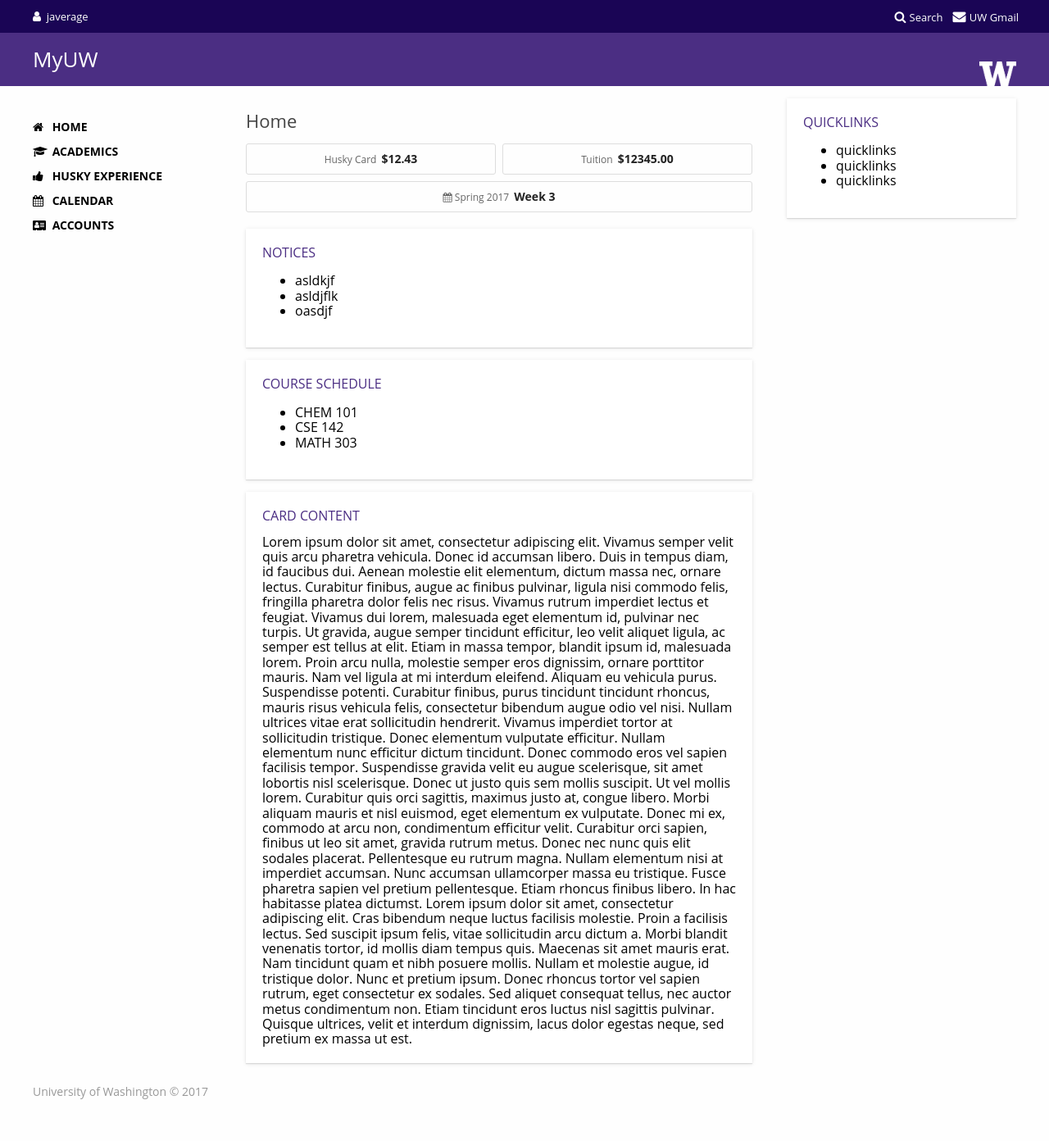
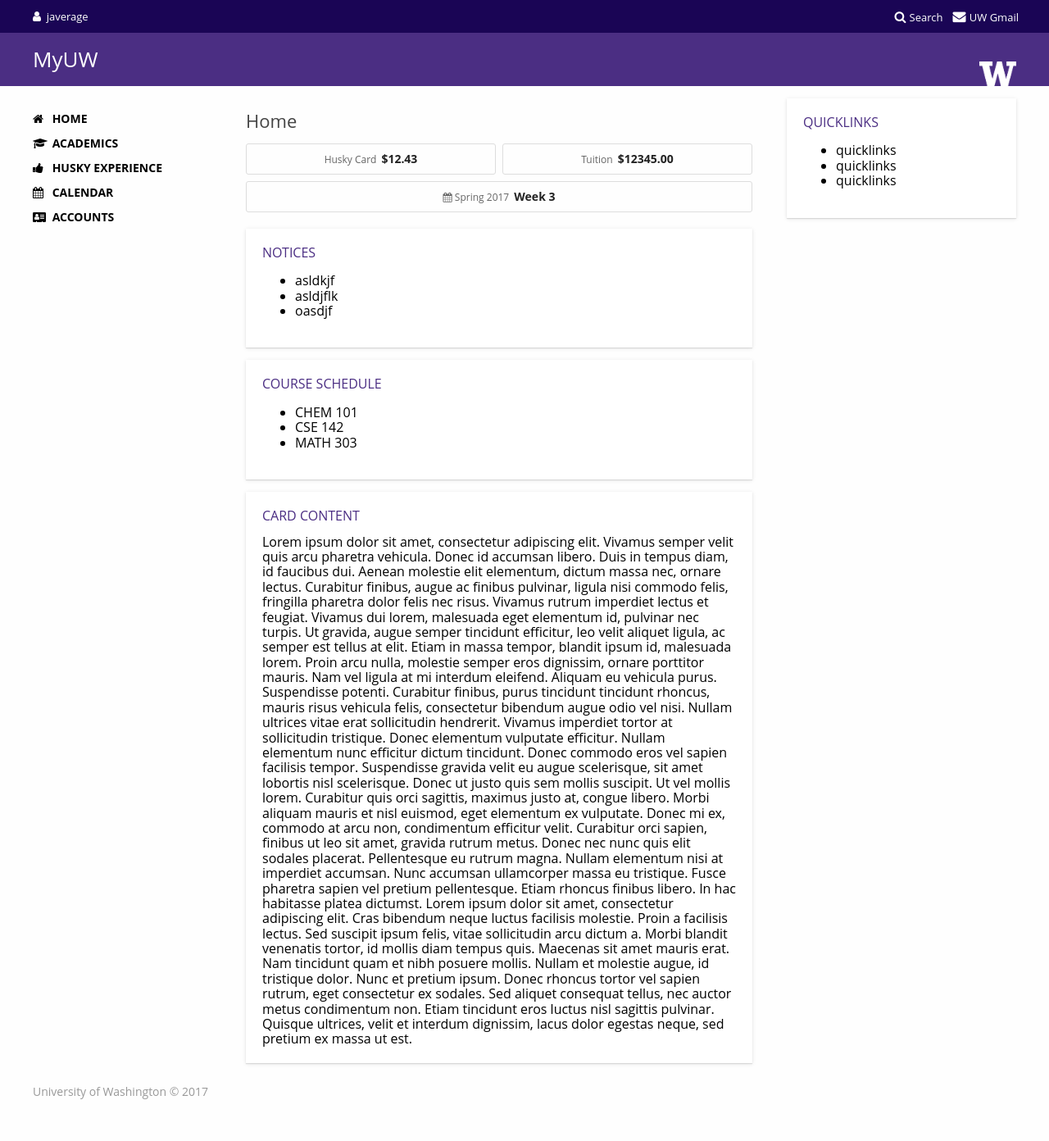
Before and after one commit to charlon/myuw-boilerplate, a Jekyll site: the page built from index.md, in a window 1280 px wide. Shown: the whole page at 82% size. Built offline with Jekyll 4.4.1, drawn with Linux system fonts in a browser that asks for light colours; nearby versions of some CDN libraries.

Commit message:
Fixes some nav overflow issues.

```diff
--- a/assets/css/main.scss
+++ b/assets/css/main.scss
@@ -128,7 +128,7 @@
     }
 }
 
-.myuw-navigation { background: $uw-purple;
+.myuw-navigation { background: $uw-purple; height: $nav-height;
 
     .myuw-wrapper {
         background-image: url("/assets/img/uw-logo-white-min.png");
@@ -196,12 +196,12 @@
 
 }
 
-.myuw-menu {  margin: 0 -10px; background: #fff; max-height: 0; overflow: hidden; font-size: 14px;
+.myuw-menu {  margin: 1px -10px; background: #fff; max-height: 0; overflow: hidden; font-size: 14px;
 
     @include desktop { max-height: 1000px; margin: 0; overflow: visible; float: left; width: 20%; background: transparent; }
 
     ul { background: #e1e1e1; margin: 10px 0 0 0; padding: 0; list-style: none; border-radius: 3px;
-        @include desktop { background: none; }
+        @include desktop { background: none; margin: 0; }
     }
 
     li { line-height: 30px; padding: 0; margin-left: 15px; font-weight: bold; text-transform: uppercase;
```
